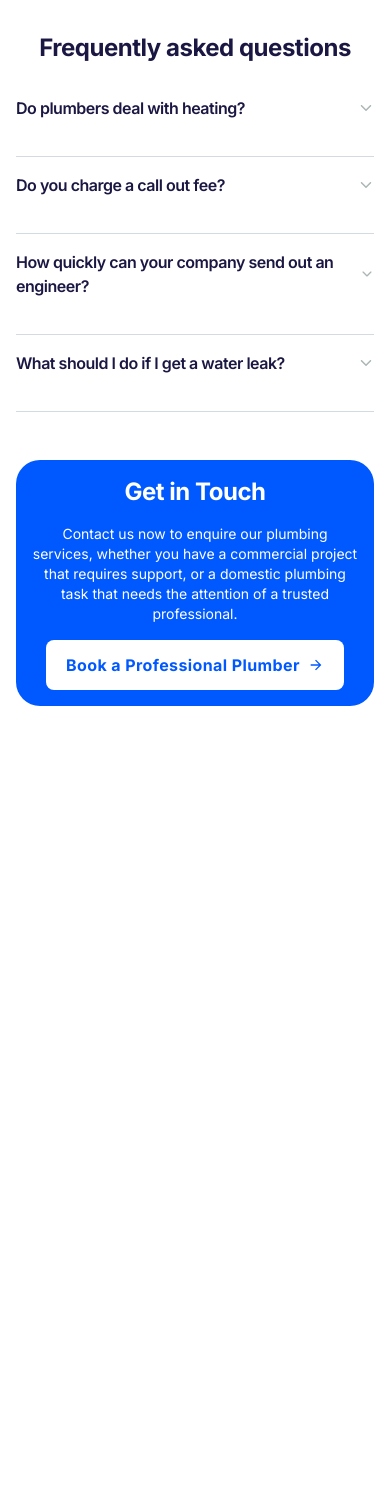
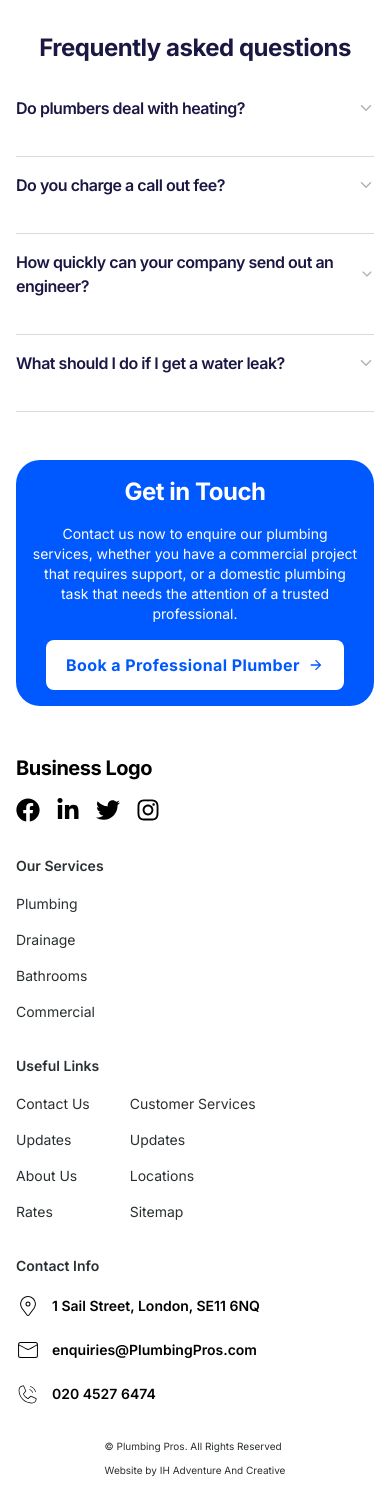
Before and after one commit to jahidhasan136/task-one-wearecrx, a Next.js app: page / in a window 390 px wide. Before the commit the page ends 844 px from the top, so only its background shows below. Built offline with nearby package versions, Linux system fonts and the light colour scheme.

Commit message:
footer complete and also full site responsive complete

```diff
--- a/src/app/(withCommonLayout)/page.tsx
+++ b/src/app/(withCommonLayout)/page.tsx
@@ -1,6 +1,7 @@
 import React from "react";
 import Questions from "../components/questions/Questions";
 import GetInTouch from "../components/getInTouch/GetInTouch";
+import Footer from "../components/footer/Footer";
 
 const page = () => {
   return (
@@ -11,6 +12,9 @@ const page = () => {
       <div>
         <GetInTouch />
       </div>
+      <div>
+        <Footer />
+      </div>
     </div>
   );
 };
--- /dev/null
+++ b/src/app/components/footer/Footer.tsx
@@ -0,0 +1,97 @@
+import React from "react";
+import {
+  FaFacebook,
+  FaLinkedinIn,
+  FaTwitter,
+  FaInstagram,
+} from "react-icons/fa";
+import { CiLocationOn, CiMail } from "react-icons/ci";
+import { PiPhoneCallThin } from "react-icons/pi";
+
+const Footer = () => {
+  return (
+    <div>
+      <div className="grid xs:grid-cols-1 lg:grid-cols-2 xl:grid-cols-3 items-start gap-8 md:gap-10">
+        {/* column one */}
+        <div className="grid xs:gap-4 md:gap-7">
+          <h2 className="font-bold xs:text-xl md:text-[32px] tracking-[-0.48px] text-nowrap">
+            Business Logo
+          </h2>
+          <div className="flex items-center gap-4 text-2xl">
+            <FaFacebook />
+            <FaLinkedinIn />
+            <FaTwitter />
+            <FaInstagram />
+          </div>
+        </div>
+
+        {/* column two */}
+        <div className="grid md:flex items-center xs:gap-8 md:gap-20">
+          <div className="grid xs:gap-4 md:gap-6">
+            <h3 className="font-semibold text-sm leading-6 text-blackFontP text-nowrap">
+              Our Services
+            </h3>
+            <div className="grid gap-4 text-sm leading-5 text-blackFontP">
+              <p>Plumbing</p>
+              <p>Drainage</p>
+              <p>Bathrooms</p>
+              <p>Commercial</p>
+            </div>
+          </div>
+          <div className="grid gap-4 md:gap-6">
+            <h3 className="font-semibold text-sm leading-6 text-blackFontP text-nowrap">
+              Useful Links
+            </h3>
+            <div className="flex items-center gap-10">
+              <div className="grid gap-4 text-sm leading-5 text-blackFontP text-nowrap">
+                <p>Contact Us</p>
+                <p>Updates</p>
+                <p>About Us</p>
+                <p>Rates</p>
+              </div>
+              <div className="grid gap-4 text-sm leading-5 text-blackFontP text-nowrap">
+                <p>Customer Services</p>
+                <p>Updates</p>
+                <p>Locations</p>
+                <p>Sitemap</p>
+              </div>
+            </div>
+          </div>
+        </div>
+
+        {/* column three */}
+        <div className="grid xs:gap-4 md:gap-6">
+          <h3 className="font-semibold text-sm leading-6 text-blackFontP text-nowrap">
+            Contact Info
+          </h3>
+          <div className="grid gap-5">
+            <div className="flex items-center gap-3">
+              <CiLocationOn className="text-2xl" />
+              <p className="text-sm leading-6 font-semibold">
+                1 Sail Street, London, SE11 6NQ
+              </p>
+            </div>
+            <div className="flex items-center gap-3">
+              <CiMail className="text-2xl" />
+              <p className="text-sm leading-6 font-semibold">
+                enquiries@PlumbingPros.com
+              </p>
+            </div>
+            <div className="flex items-center gap-3">
+              <PiPhoneCallThin className="text-2xl" />
+              <p className="text-sm leading-6 font-semibold">020 4527 6474</p>
+            </div>
+          </div>
+        </div>
+      </div>
+
+      {/* copyright text */}
+      <div className="xs:text-[10px] md:text-sm xs:leading-4 md:leading-5 text-blackFontP xs:grid gap-2 md:flex items-center xs:justify-center md:justify-between xs:mt-8 md:mt-10 lg:mt-20">
+        <p>© Plumbing Pros. All Rights Reserved </p>
+        <p>Website by IH Adventure And Creative</p>
+      </div>
+    </div>
+  );
+};
+
+export default Footer;
```
